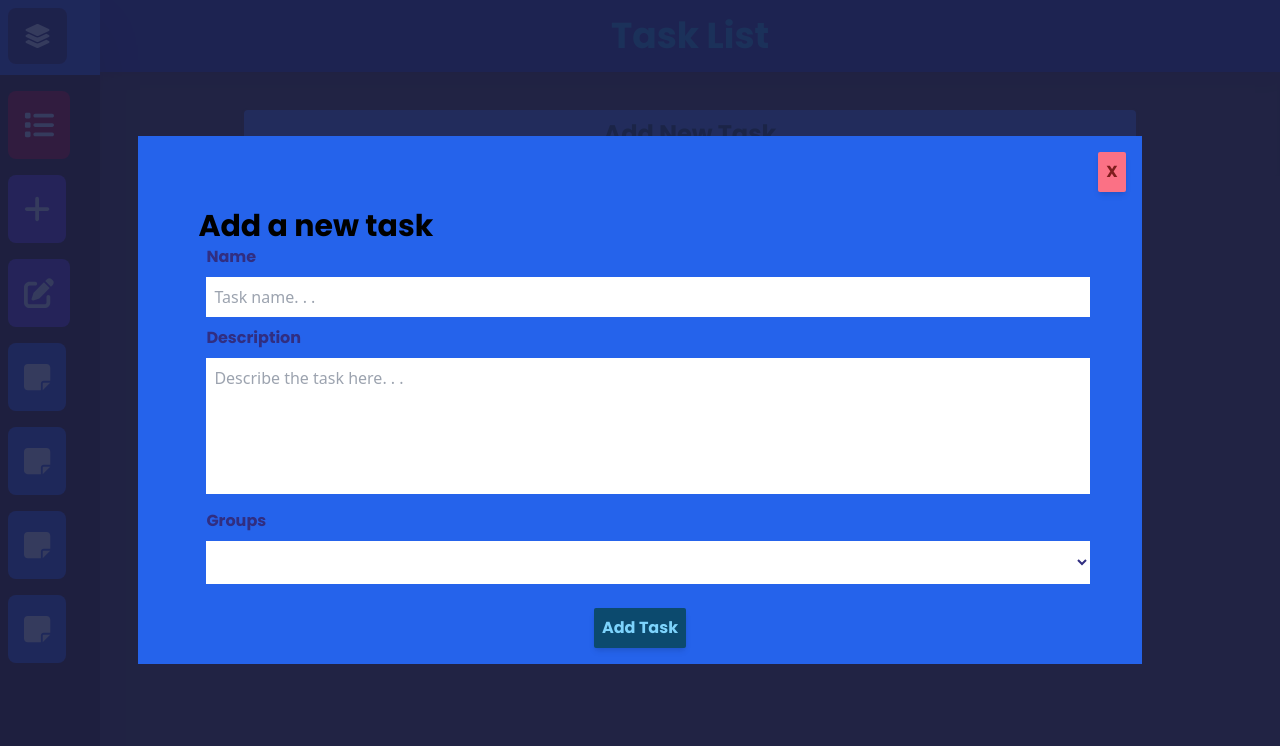
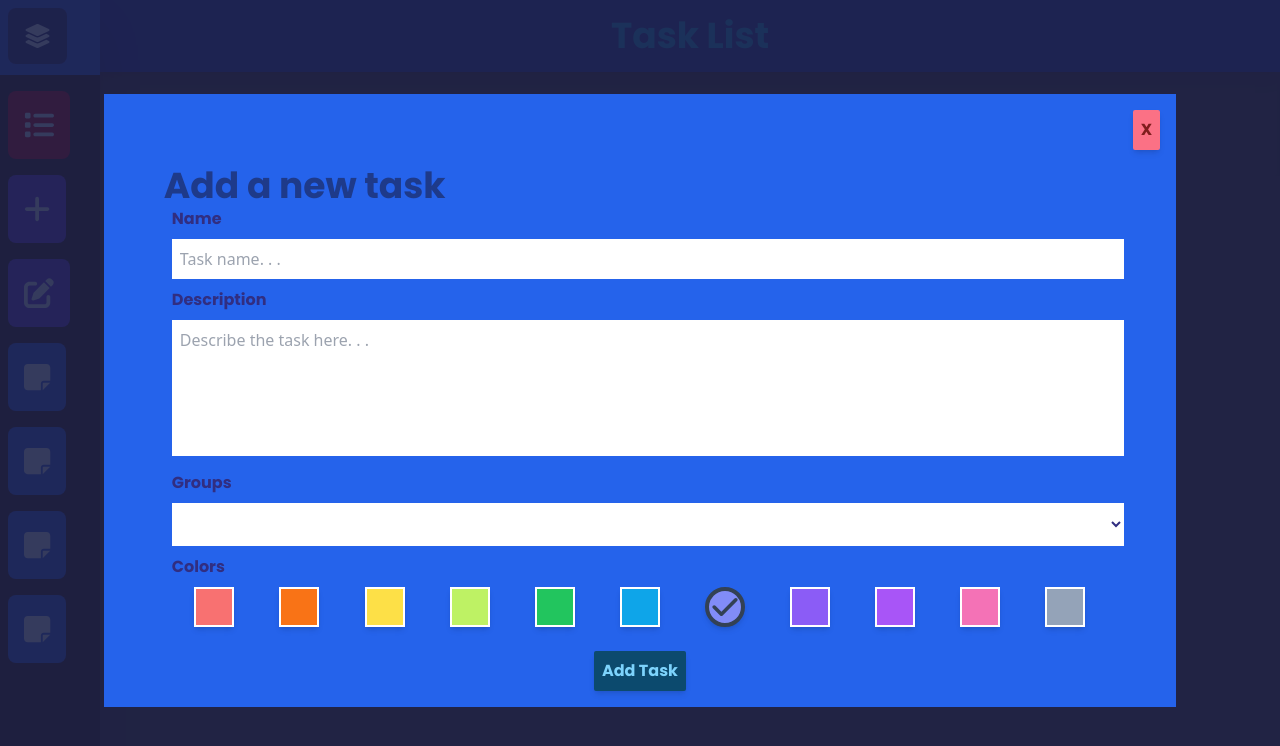
Before and after one commit to Shubamium/TaskList, a React (Vite) app: page / in a window 1280 px wide. Both pictures are taken after a click on the button "Add New Task". Shown: the top 746 px of the page. Built offline with nearby package versions, Linux system fonts and the light colour scheme.

Commit message:
Add color options when adding task

```diff
--- a/src/components/AddGroupForm.jsx
+++ b/src/components/AddGroupForm.jsx
@@ -30,7 +30,7 @@ const AddGroupForm = ({submit, update}) => {
             // let description = formData.get('taskDes');
             submit(name);
         }}>
-            <h2 className="font-poppins text-3xl font-bold ">Add Group</h2>
+            <h2 className="font-poppins text-3xl font-bold text-blue-900 ">Add Group</h2>
             <label htmlFor="name" className="p-2 font-poppins font-bold text-indigo-900">Name</label>
             <input type="text" id="name" name="taskName" className="p-2 m-2 w-full" required
             placeholder="Group name . . ."
--- a/src/components/AddTaskForm.jsx
+++ b/src/components/AddTaskForm.jsx
@@ -1,5 +1,7 @@
+import { FontAwesomeIcon } from "@fortawesome/react-fontawesome";
+import { faCheck } from "@fortawesome/free-solid-svg-icons";
 import { useState } from "react";
-
+import ColorList from "./ColorList";
 const AddTaskForm = ({submit, update, placeholderData,categoryList}) => {
     if(update){
         console.log(placeholderData);
@@ -8,7 +10,9 @@ const AddTaskForm = ({submit, update, placeholderData,categoryList}) => {
     let [name, setName] = useState(update ? placeholderData.taskName : '');
     let [desc, setDesc] = useState(update ? placeholderData.taskDes : '');
     let [cat, setCat] = useState(update ? placeholderData.category : '');
+    let [color, setColor] = useState(update ? placeholderData.category : 6);
 
+    let colorList = ColorList();
     const handleName = (e)=>{
         setName(e.target.value);
     }
@@ -29,9 +33,9 @@ const AddTaskForm = ({submit, update, placeholderData,categoryList}) => {
             // let formData = new FormData(e.target);
             // let name = formData.get('taskName');
             // let description = formData.get('taskDes');
-            submit(name,desc,cat);
+            submit(name,desc,cat,color);
         }}>
-            <h2 className="font-poppins text-3xl font-bold ">{update ? 'Update Task ' :'Add a new task' }</h2>
+            <h2 className="font-poppins text-4xl font-bold text-blue-900 ">{update ? 'Update Task ' :'Add a new task' }</h2>
             <label htmlFor="name" className="p-2 font-poppins font-bold text-indigo-900">Name</label>
             <input type="text" id="name" name="taskName" className="p-2 m-2 w-full" required
             placeholder="Task name. . ."
@@ -52,9 +56,25 @@ const AddTaskForm = ({submit, update, placeholderData,categoryList}) => {
             onChange={handleCat} defaultValue={placeholderData === undefined ? "": placeholderData.category}>
                 <option value=""></option>
                 {categoryList.map((cat)=> (
-                    <option value={cat.group} >{cat.group}</option>
+                    <option value={cat.group} key={cat.id}>{cat.group}</option>
                 ))}
             </select>
+
+            <label htmlFor="descriptions" className="p-2 font-poppins font-bold text-indigo-900">Colors</label>
+            <div className="color-options flex justify-around p-2">
+                {colorList.map((colorList,index)=>(
+                    <div className={`w-10 h-10 shadow-md hover:shadow-xl hover:scale-110 cursor-pointer transition-all active:scale-95 border-2 border-white
+                    ${index === color && 'color-selected rounded-full'} color-${colorList}
+                    `}
+                    onClick={()=>{
+                        setColor(index);
+                    }
+                    }>
+                        {index === color && <FontAwesomeIcon icon={faCheck} className="text-slate-700 w-full h-full scale-90"/>}
+                    </div>
+                ))}
+            </div>
+
             <button type="submit" className="block mx-auto bg-sky-900 font-poppins rounded-sm font-bold p-2 m-4 shadow-md relative text-sky-300 hover:scale-105 active:scale-95">{update ? 'Update Task' :'Add Task' }</button>
         </form>
      );
--- a/src/components/TaskDisplayer.jsx
+++ b/src/components/TaskDisplayer.jsx
@@ -30,7 +30,7 @@ const TaskDisplayer = ({toDisplay, headerText,groups, taskList, setTaskList}) =>
     });
   }
 
-  const addTask = (name,des,cat) =>{
+  const addTask = (name,des,cat,colour) =>{
     setTaskList((tl)=>{
       let updated = [...tl];
       let newDate = new Date();
@@ -41,7 +41,8 @@ const TaskDisplayer = ({toDisplay, headerText,groups, taskList, setTaskList}) =>
         taskName:name,
         taskDes:des,
         created:newDate.toUTCString(),
-        category:cat
+        category:cat,
+        color:colour
       })
       return updated;
     });
@@ -66,8 +67,8 @@ const TaskDisplayer = ({toDisplay, headerText,groups, taskList, setTaskList}) =>
   return (
     <div className='panel-offset  shadow-inner'>
       <Modal isOpen={modalTask} onHide={()=>{setModalTask(false)}}>
-        <AddTaskForm submit={(name,des,cat)=>{
-          addTask(name,des,cat);
+        <AddTaskForm submit={(name,des,cat,col)=>{
+          addTask(name,des,cat,col);
           setModalTask(false);
         }}
         categoryList={groups}
--- a/src/index.css
+++ b/src/index.css
@@ -93,5 +93,7 @@
     @apply bg-slate-400;
 }
 
-
+.color-selected{
+    @apply border-4 border-slate-700;
+}
 /* d-500','sky-500','indigo-500','violet-500','purple-500','pink-500','cg-500']; */
```
